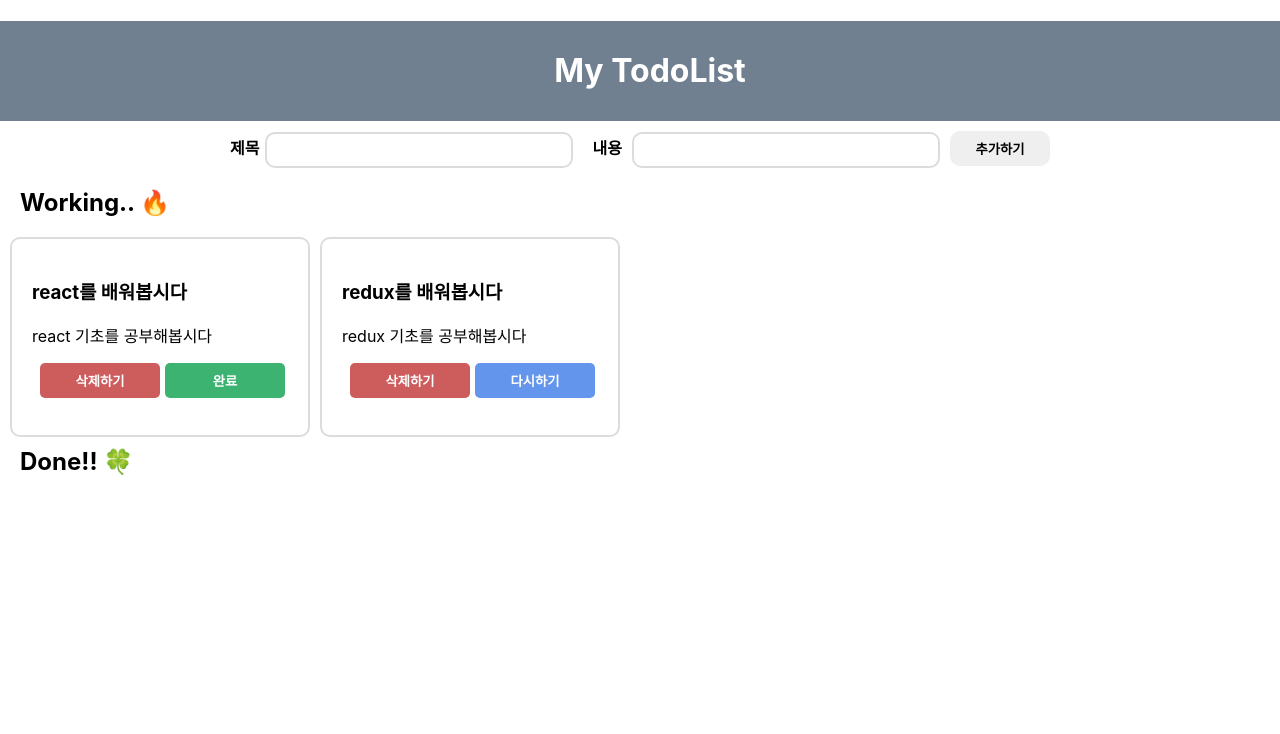
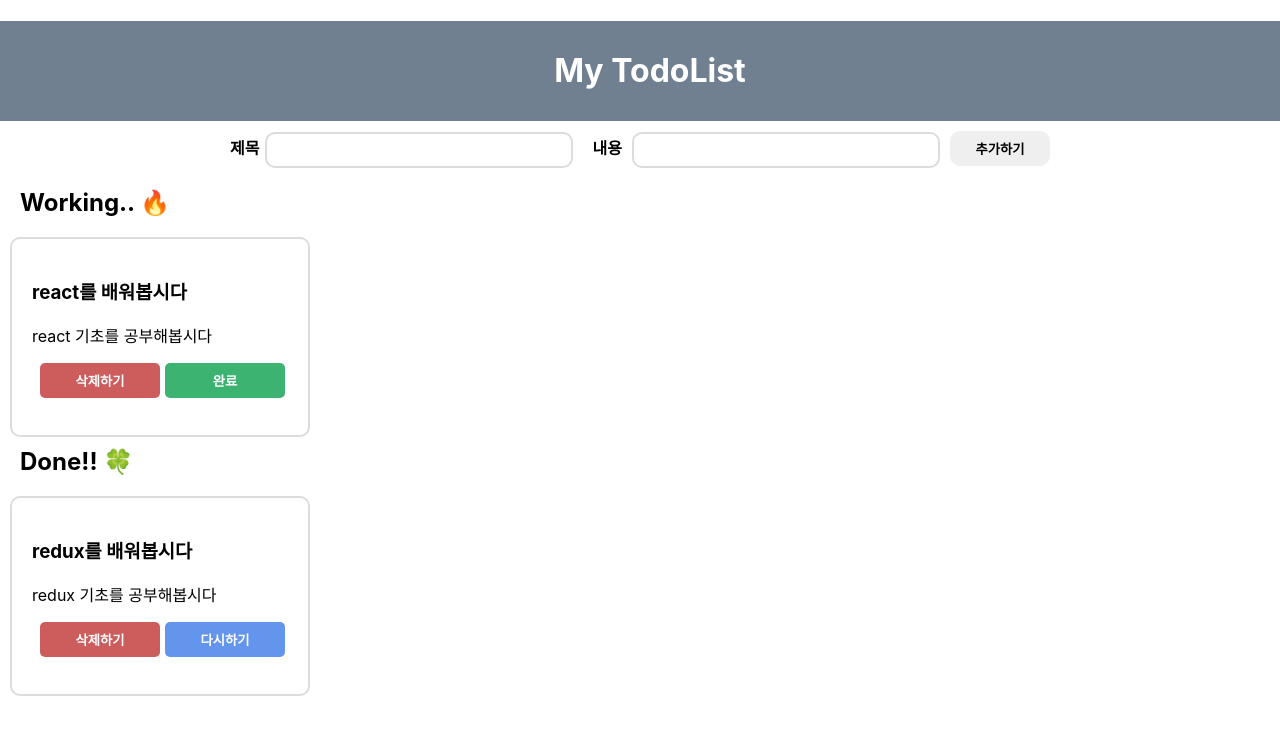
Before and after one commit to SAEMMM/Redux_TodoList, a React (Create React App) app: page / in a window 1280 px wide. Shown: the top 734 px of the page. Built offline with nearby package versions, Linux system fonts and the light colour scheme.

Commit message:
삭제하기 기능 구현

```diff
--- a/src/App.js
+++ b/src/App.js
@@ -2,12 +2,13 @@ import styled from "styled-components";
 import React from "react";
 import { useState } from "react";
 import { useDispatch, useSelector } from "react-redux"
-import { addTodo } from "./redux/modules/todos";
+import { addTodo, doneTodo, delTodo } from "./redux/modules/todos";
 
 function App() {
   const [title, setTitle] = useState('')
   const [content, setContent] = useState('')
 
+  // input 내보내주기
   const onChangeTitleHandler = (e) => {
     const { value } = e.target
     setTitle(value)
@@ -34,12 +35,22 @@ function App() {
 
     dispatch(addTodo(
       {
-        id: Math.random(),
+        id: todos.length + 1,
         title,
         content,
         done: false
       }
     ))
+  }
+
+  // 삭제하기 버튼 눌렀을 때
+  const delTodoBtnHandler = (id) => {
+    dispatch(delTodo(id))
+  }
+
+  // 완료 버튼 눌렀을 때
+  const doneTodoBtnHandler = (id) => {
+    dispatch(doneTodo(id))
   }
 
   return (
@@ -57,18 +68,39 @@ function App() {
 
       <StBody>
         <StBodyWorking>Working.. 🔥</StBodyWorking>
-        {todos.map((todo) => (
+        {todos.map((todo) => {
+          if (!todo.done) {
+            return (
               <StBodyTodo key={todo.id}>
                 <h3>{todo.title}</h3>
                 <p>{todo.content}</p>
                 <StBodyBtnDiv>
-              <StBodyBtn bg='IndianRed'>삭제하기</StBodyBtn>
+                  <StBodyBtn onClick={() => delTodoBtnHandler(todo.id)} bg='IndianRed'>삭제하기</StBodyBtn>
+                  <StBodyBtn onClick={() => doneTodoBtnHandler(todo.id)} bg={todo.done === true ? 'CornflowerBlue' : 'MediumSeaGreen'}>
+                    {todo.done === true ? '다시하기' : '완료'}</StBodyBtn>
+                </StBodyBtnDiv>
+              </StBodyTodo>)
+          } else {
+            return null
+          }
+        })}
+        <StBodyDone>Done!! 🍀</StBodyDone>
+        {todos.map((todo) => {
+          if (todo.done) {
+            return (
+              <StBodyTodo key={todo.id}>
+                <h3>{todo.title}</h3>
+                <p>{todo.content}</p>
+                <StBodyBtnDiv>
+                  <StBodyBtn onClick={() => delTodoBtnHandler(todo.id)} bg='IndianRed'>삭제하기</StBodyBtn>
                   <StBodyBtn bg={todo.done === true ? 'CornflowerBlue' : 'MediumSeaGreen'}>
                     {todo.done === true ? '다시하기' : '완료'}</StBodyBtn>
                 </StBodyBtnDiv>
-          </StBodyTodo>
-        ))}
-        <StBodyDone>Done!! 🍀</StBodyDone>
+              </StBodyTodo>)
+          } else {
+            return null
+          }
+        })}
       </StBody>
     </>
 
--- a/src/redux/modules/todos.js
+++ b/src/redux/modules/todos.js
@@ -1,10 +1,26 @@
 // action creator (액션객체를 한 곳에서 관리)
 const ADD_TODO = 'ADD_TODO'
+const DONE_TODO = 'DONE_TODO'
+const DEL_TODO = 'DEL_TODO'
 
 // payload : 액션 객체에 담아주는 '목적'
 export const addTodo = (payload) => {
     return {
         type: ADD_TODO,
+        payload
+    }
+}
+
+export const doneTodo = (payload) => {
+    return {
+        type: DONE_TODO,
+        payload
+    }
+}
+
+export const delTodo = (payload) => {
+    return {
+        type: DEL_TODO,
         payload
     }
 }
@@ -36,6 +52,25 @@ const todos = (state = initialState, action) => {
                 ...state,
                 todos: [...state.todos, action.payload]
             }
+        case DONE_TODO:
+            return {
+                ...state,
+                todos: state.todos.map((todo) => {
+                    if (todos.id === action.payload) {
+                        return {
+                            ...todo,
+                            done: !todo.done
+                        }
+                    } else {
+                        return todo
+                    }
+                })
+            }
+        case DEL_TODO:
+            return {
+                ...state,
+                todos: state.todos.filter(todos => todos.id !== action.payload)
+            }
         default:
             return state
     }
```
Lines whose indentation alone changed are shown as unchanged.
